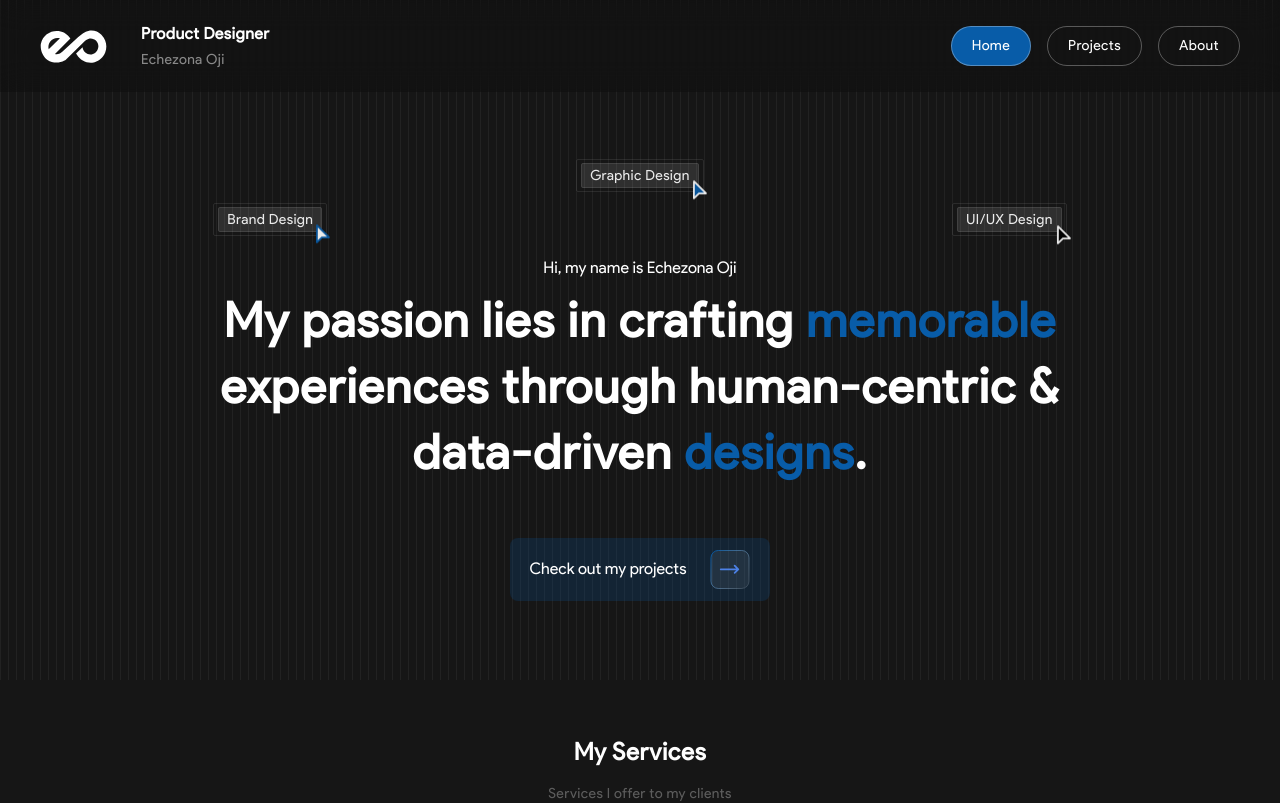
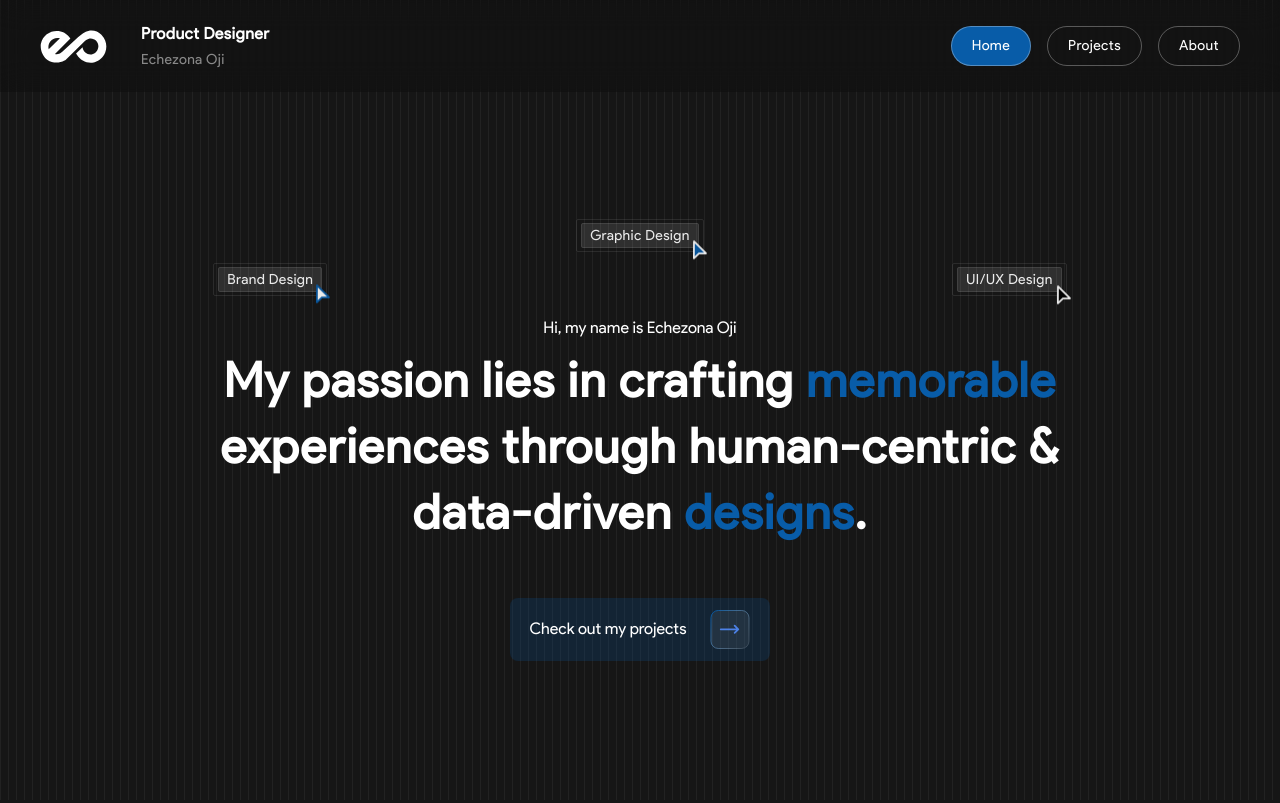
Before and after one commit to vermilion4/portfolio-new, a Next.js app: page / in a window 1280 px wide. Shown: the top 803 px of the page. Built offline with nearby package versions, Linux system fonts and the light colour scheme; what tailwindcss-animated would draw is missing.

Commit message:
style: increase hero height

```diff
--- a/src/components/Home/Hero.jsx
+++ b/src/components/Home/Hero.jsx
@@ -3,7 +3,7 @@ import Link from 'next/link';
 
 const Hero = () => {
   return (
-    <section className='min-h-[85vh] place-content-center grid bg-hero pt-36'>
+    <section className='min-h-[100vh] place-content-center grid bg-hero pt-36'>
       <div className='relative w-2/3 max-w-7xl flex flex-col items-center mx-auto'>
         <div className='absolute -top-5 lg:left-0 -left-10 animate-pulse'>
           <div className='relative p-1 pt-[2.5px] rounded-[2px] border-[0.5px] border-white border-opacity-10'>
```
